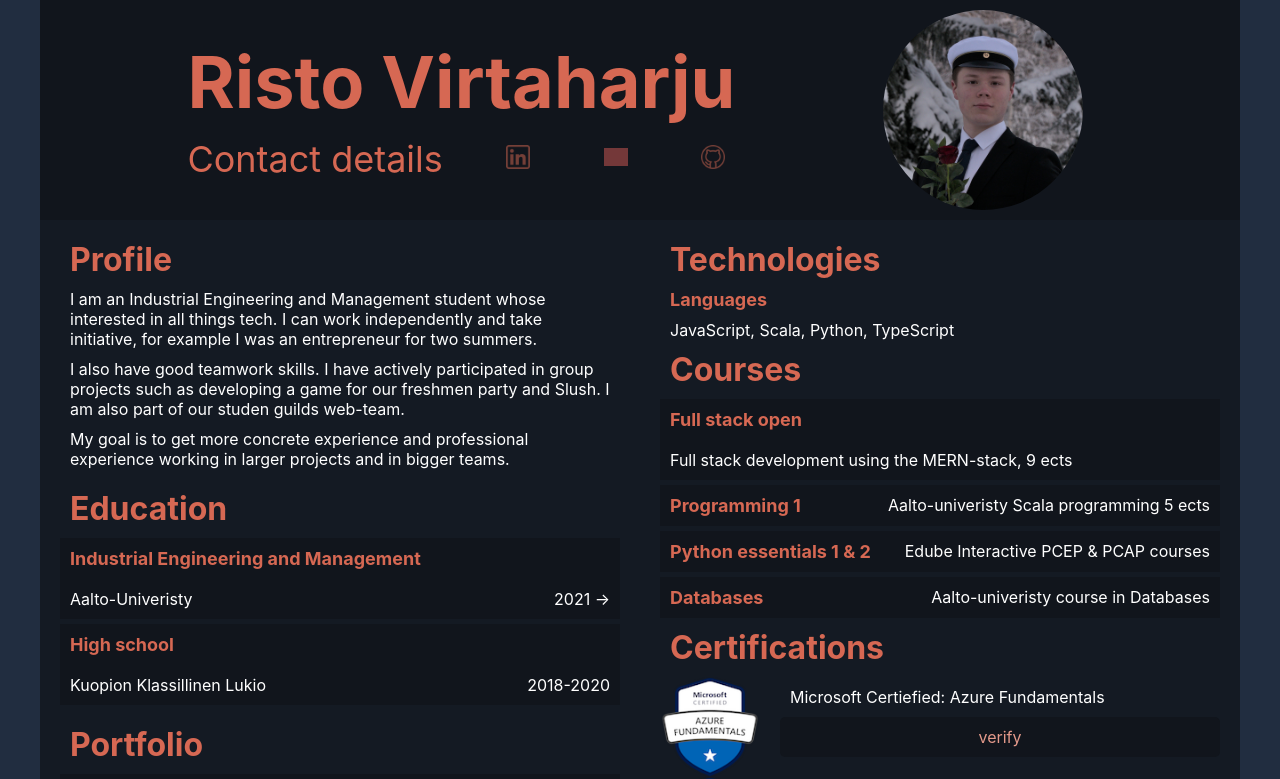
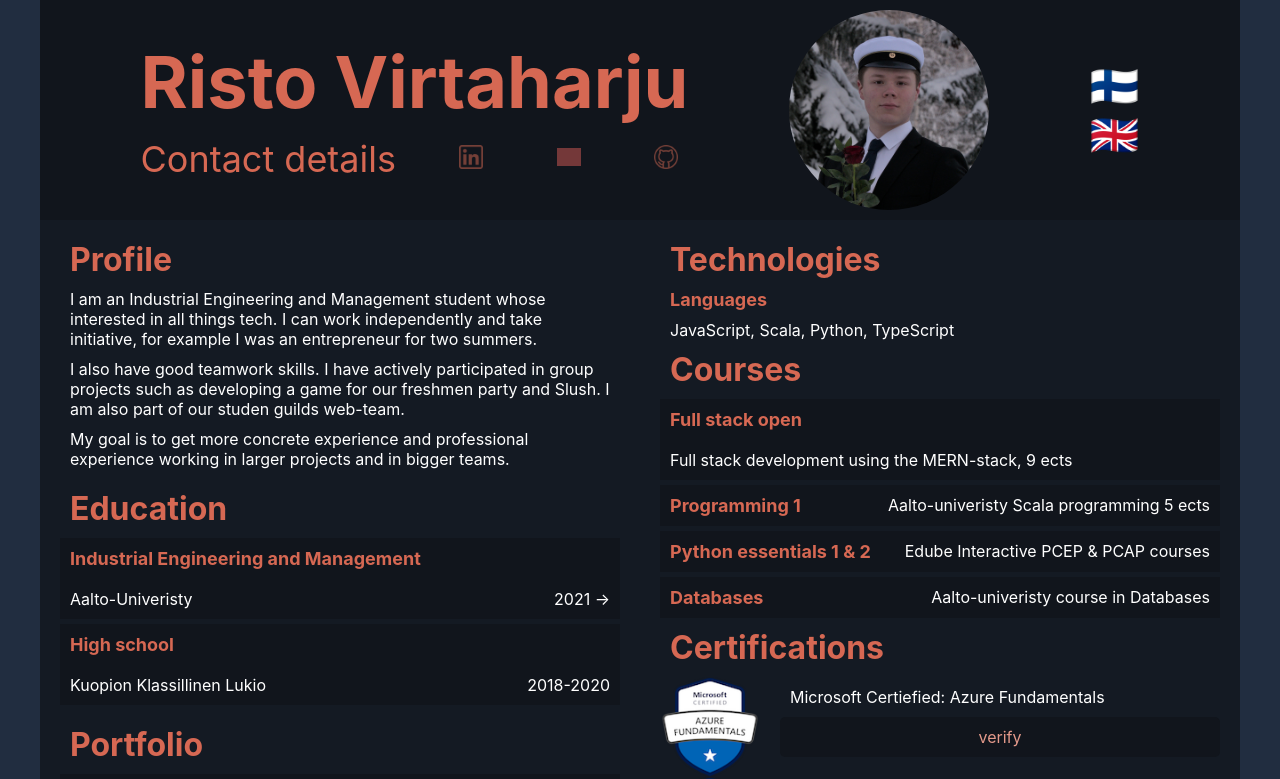
Before and after one commit to rvirtaha/rvirtaha.github.io, a React (Create React App) app: page / in a window 1280 px wide. Shown: the top 779 px of the page. Built offline with nearby package versions, Linux system fonts and the light colour scheme; grey boxes are pictures that could not be loaded.

Commit message:
add language selector

```diff
--- a/src/components/header.js
+++ b/src/components/header.js
@@ -1,4 +1,4 @@
-import { useLocation } from 'react-router-dom';
+import { Link, useLocation } from 'react-router-dom';
 import '../styles/header.css'
 
 export default function Header () {
@@ -44,5 +44,9 @@ export default function Header () {
                 onMouseOver={() => hover(document.getElementById("pfp"))}
                 onMouseOut={() => unhover(document.getElementById("pfp"))}
             />
+            <div className='kielivalinta'>
+                <Link className='link' to={'/fi'}><p>🇫🇮</p></Link>
+                <Link className='link' to={'/en'}><p>🇬🇧</p></Link>
+            </div>
         </div>
 }
--- a/src/styles/header.css
+++ b/src/styles/header.css
@@ -4,6 +4,7 @@
     color: var(--accent-1);
     display: flex;
     justify-content: space-evenly;
+    align-items: center;
   }
   .header .container {
     margin: 0;
@@ -13,7 +14,7 @@
     gap: 10px;
   }
   .pfp {
-    margin: 10px 10px 10px 0px;
+    margin: 10px 0px 10px 0px;
     border-radius: 50%;
     float: right;
     max-height: 150px;
@@ -61,6 +62,16 @@
     opacity: 100%;
   }
 
+  .kielivalinta p {
+    font-size: 40px;
+  }
+  .kielivalinta .link {
+    text-decoration: none;
+  }
+  .kielivalinta p:hover {
+    font-size: 48px;
+  }
+
 
 @media (min-width: 800px){
     .header img {
```
